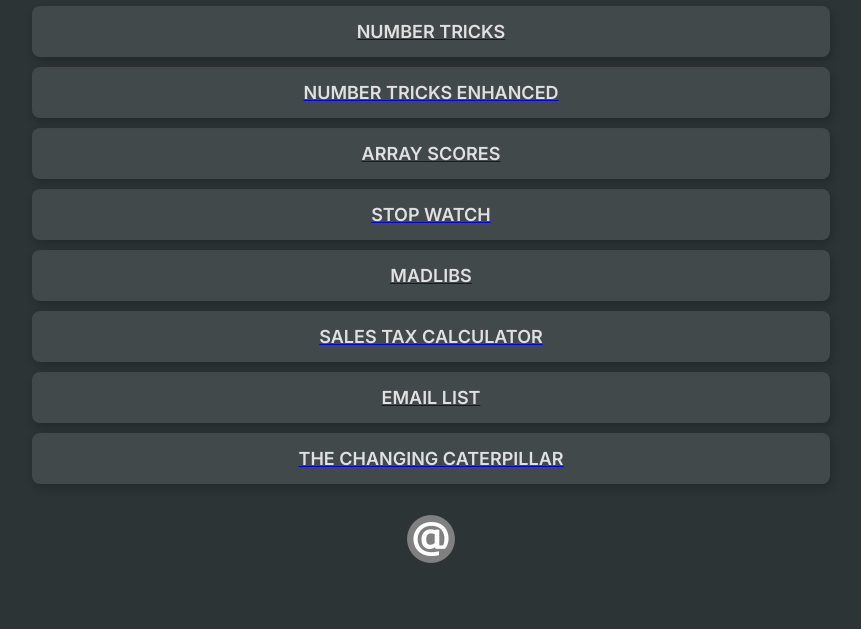
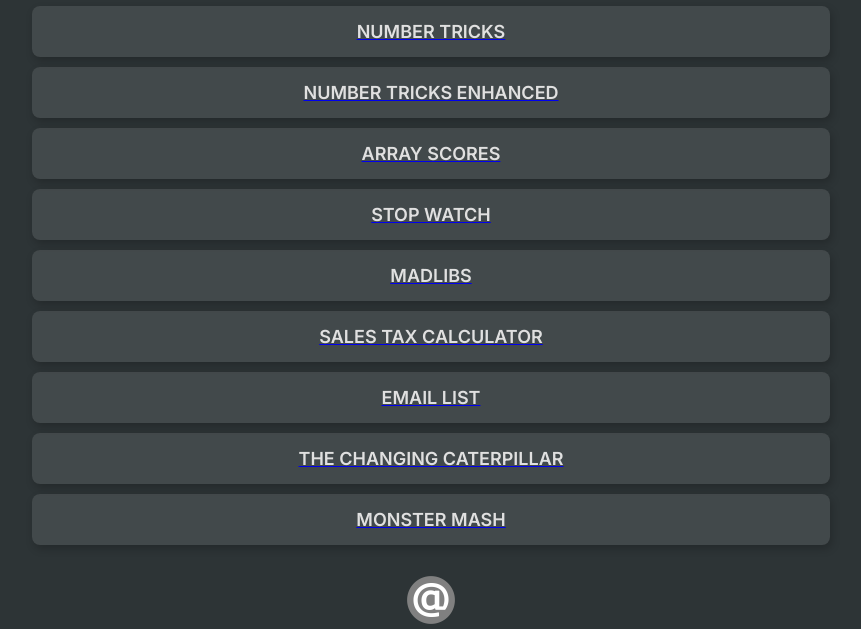
Before and after one commit to Taylorgardr/Portfolio, a plain HTML site: page index.html in a window 1280 px wide. Shown: the part 555-1184 px from the top of the page, without its empty margins (209-1070 px from the left). Before the commit the page ends 1123 px from the top, so only its background shows below. Drawn offline with Linux system fonts and the light colour scheme.

Commit message:
Update index.html

```diff
--- a/index.html
+++ b/index.html
@@ -21,6 +21,8 @@
         <a href="https://taylorgardr.github.io/Tax-Calculator/"><div class="project">Sales Tax Calculator</div></a>
         <a href="https://taylorgardr.github.io/email-list/"><div class="project">Email List</div></a>
         <a href="https://taylorgardr.github.io/Metamorphosis/"><div class="project">The Changing Caterpillar</div></a>
+        <a href="https://taylorgardr.github.io/MonsterMash/"><div class="project">Monster Mash</div></a>
+
 
 </div>
 <div class="contact">
```
